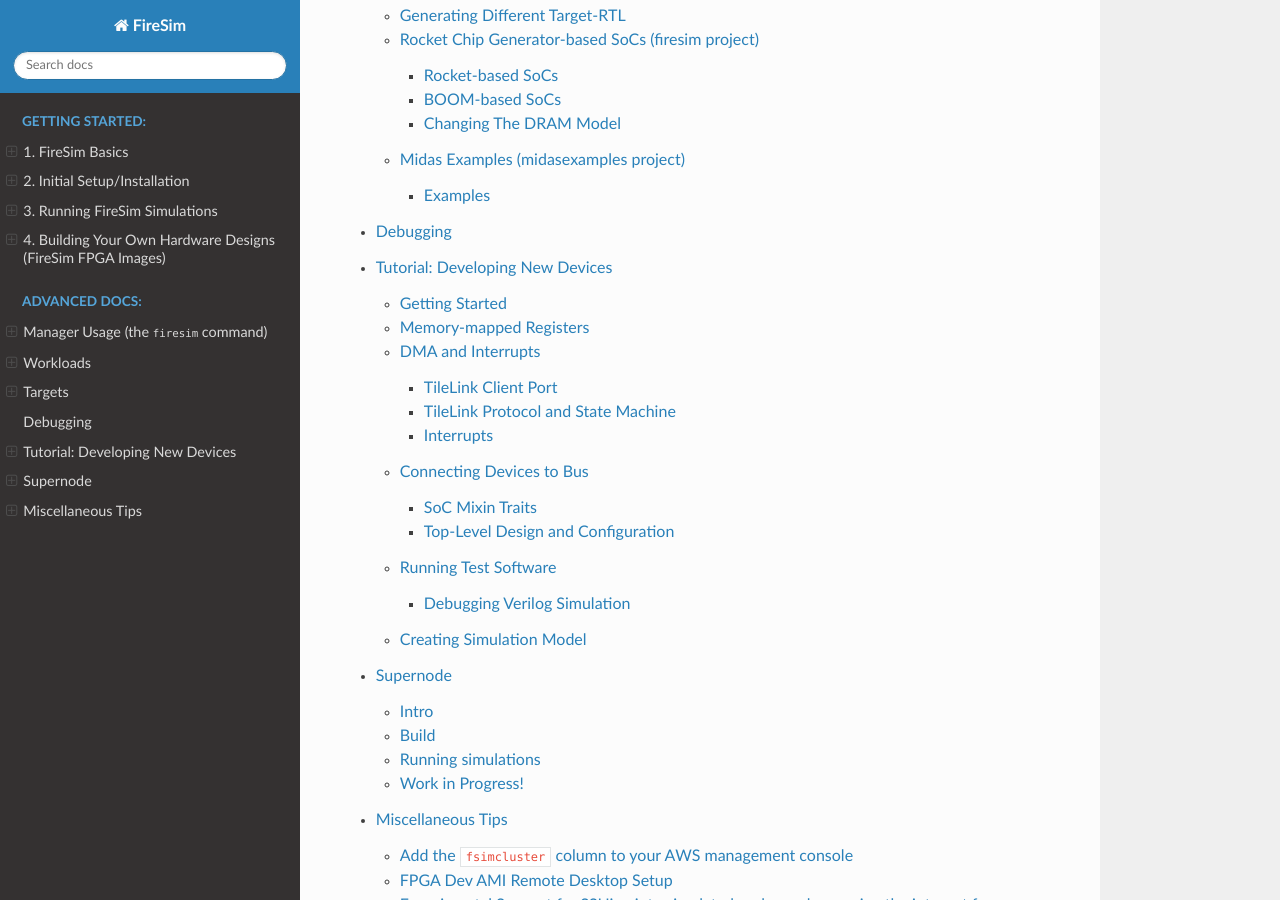
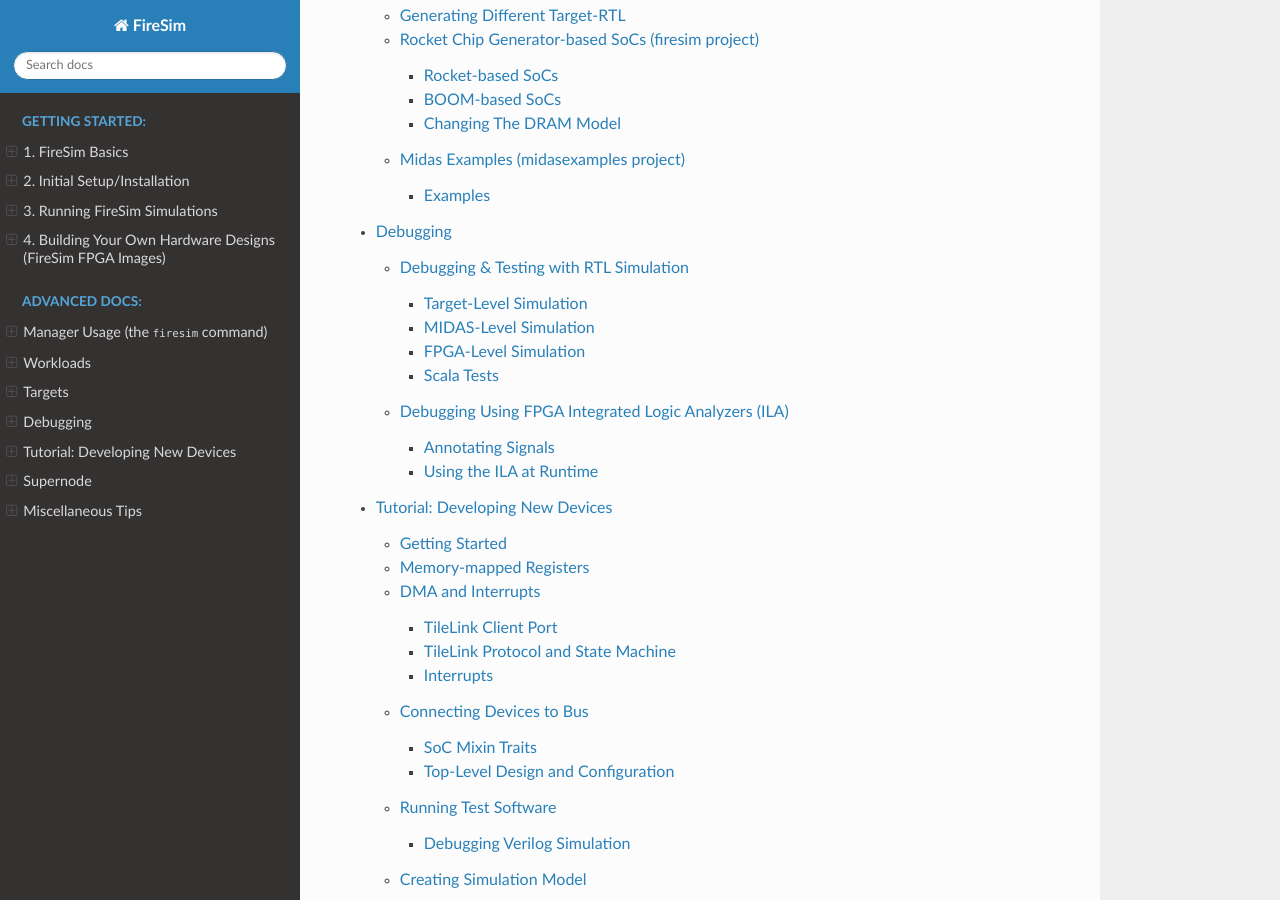
Before and after one commit to firesim/firesim, a Sphinx documentation site: the page built from docs/index.rst, in a window 1280 px wide and 900 px high, scrolled down 2879 px. Built offline with Sphinx 7.4.7 and the Read the Docs theme 2.0.0, drawn with Linux system fonts in a browser that asks for light colours; pages that are not in the unit, such as notebooks, are missing from menus; some of the changed lines change nothing that is shown.

Commit message:
fix debugging docs index

```diff
--- a/docs/Advanced-Usage/Debugging/index.rst
+++ b/docs/Advanced-Usage/Debugging/index.rst
@@ -8,5 +8,5 @@
       :maxdepth: 2
    :caption: Debugging:
 
-   Debugging & Testing with RTL Simulation
-   Debugging Using FPGA Integrated Logic Analyzers (ILA)
+   RTL-Simulation.rst
+   Debugging-Hardware-Using-ILA.rst
```
